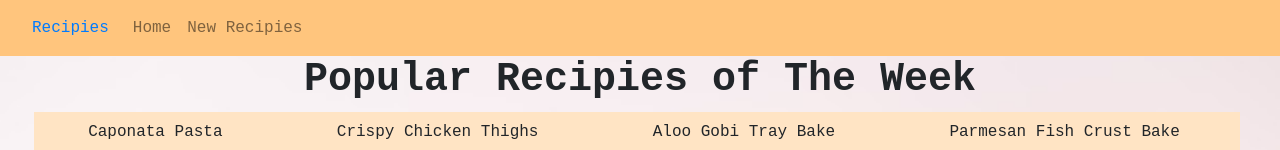
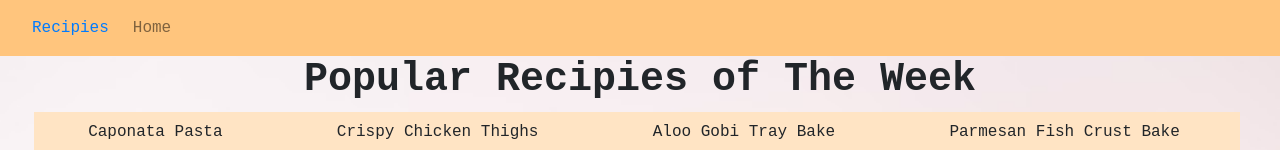
Before and after one commit to TiffanyJan/Recipies, a React (Create React App) app: page / in a window 1280 px wide. Shown: the top 150 px of the page. Built offline with nearby package versions, Linux system fonts and the light colour scheme.

Commit message:
get rid of new recipies page

```diff
--- a/src/App.js
+++ b/src/App.js
@@ -4,7 +4,6 @@ import { Navbar, Nav } from "react-bootstrap";
 import NewRecipiesPage from "./NewRecipiesPage";
 import HomePage from "./HomePage";
 import Recipe from "./Recipe";
-
 
 function App() {
   const [recipeDetails, setRecipeDetails] = useState();
@@ -21,7 +20,7 @@ function App() {
           </Nav.Link>
 
           <Nav.Link as={Link} to="/NewRecipiesPage">
-             New Recipies
+
           </Nav.Link>
         </Nav>
       </Navbar>
```
